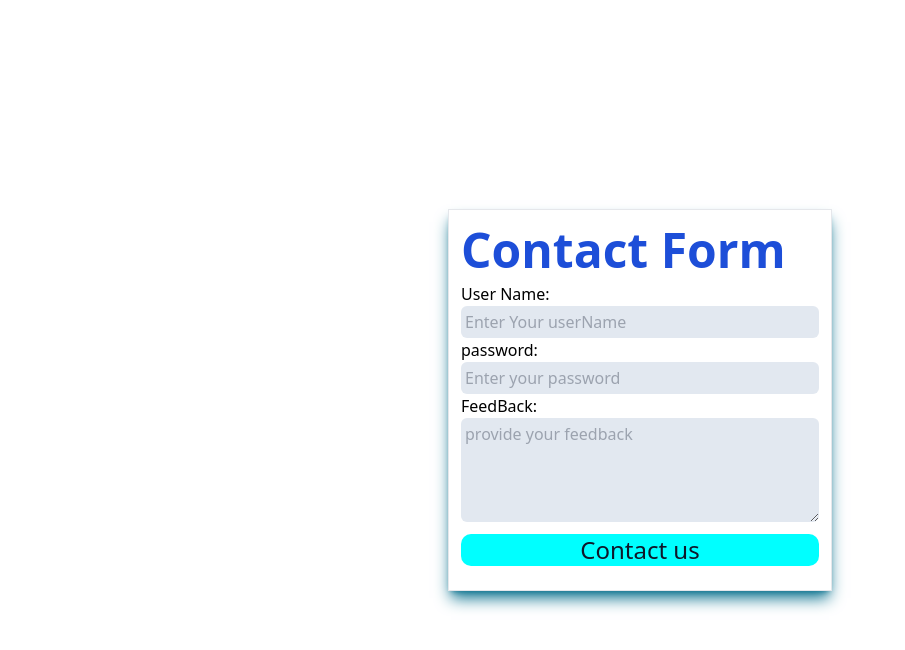
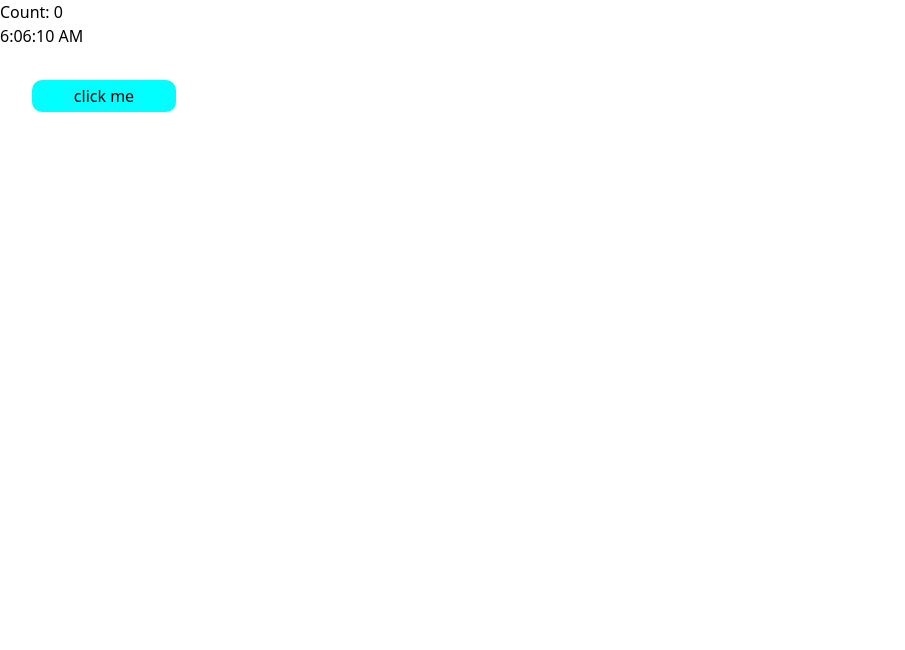
Before and after one commit to Kaushall-raut/React-js-Practise, a React (Vite) app: page / in a window 1280 px wide. Shown: the top 650 px of the page, without its empty margins (0-905 px from the left). Built offline with nearby package versions, Linux system fonts and the light colour scheme.

Commit message:
useEffect hook

```diff
--- /dev/null
+++ b/src/hooks/UseEffect.jsx
@@ -0,0 +1,28 @@
+import { useEffect, useState } from "react";
+
+export const Effect = () => {
+  const date = new Date();
+
+  const [count, setCount] = useState(0);
+
+  const [dat, setDate] = useState("");
+
+  useEffect(() => {
+    console.log("hello world");
+    setInterval(() => {
+      setDate(date.toLocaleTimeString());
+    }, 1000);
+    console.log(date.toLocaleTimeString());
+  }, [count, dat]);
+
+  console.log();
+  return (
+    <div>
+      <h1>
+        Count: <span>{count}</span>{" "}
+      </h1>
+      <h2>{dat}</h2>
+      <button onClick={() => setCount(count + 1)}>click me</button>
+    </div>
+  );
+};
--- a/src/main.jsx
+++ b/src/main.jsx
@@ -2,10 +2,10 @@ import { StrictMode } from "react";
 import { createRoot } from "react-dom/client";
 import "./index.css";
 
-import { ContactForm } from "./form/ContactForm";
+import { Effect } from "./hooks/UseEffect";
 
 createRoot(document.getElementById("root")).render(
   <StrictMode>
-    <ContactForm />
+    <Effect />
   </StrictMode>
 );
```
